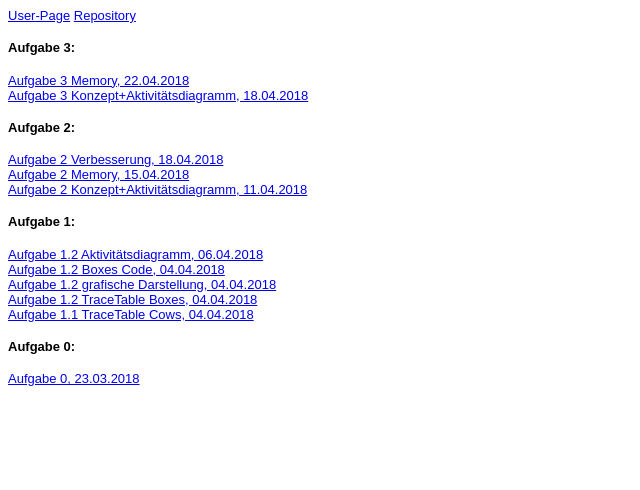
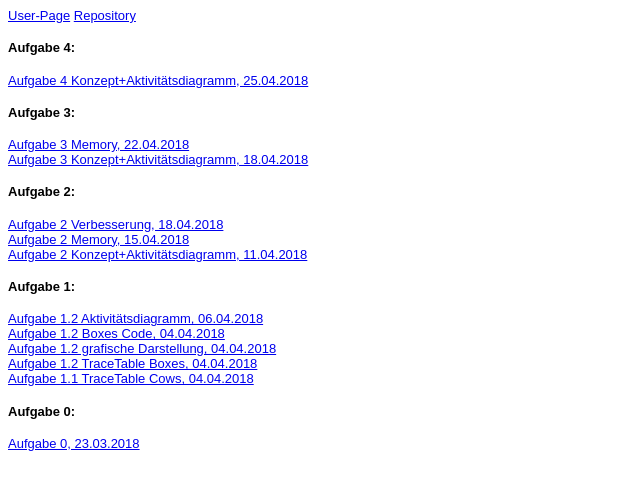
Before and after one commit to kempfsas/kempfsas.github.io, a plain HTML site: page Steckbrief/steckbrief.htm in a window 1280 px wide. Shown: the whole page, without its empty margins (0-640 px from the left). Drawn offline with Linux system fonts and the light colour scheme.

Commit message:
Steckbrief und Index aktualisiert

```diff
--- a/Steckbrief/steckbrief.htm
+++ b/Steckbrief/steckbrief.htm
@@ -15,6 +15,8 @@ body {
 	<a href="https://kempfsas.github.io" target="_blank">User-Page</a>
 	<a href="https://github.com/kempfsas" target="_blank">Repository</a><br>
 
+	<h4>Aufgabe 4:</h4>
+	<a href="https://kempfsas.github.io/EIA2/Aufgabe4/KonzeptAufgabe4.pdf" target="_blank">Aufgabe 4 Konzept+Aktivitätsdiagramm, 25.04.2018</a><br>
 	<h4>Aufgabe 3:</h4>
 	<a href="https://kempfsas.github.io/EIA2/Aufgabe3/Aufgabe3.html" target="_blank">Aufgabe 3 Memory, 22.04.2018</a><br>
 	<a href="https://kempfsas.github.io/EIA2/Aufgabe3/Aufgabe3.JPG" target="_blank">Aufgabe 3 Konzept+Aktivitätsdiagramm, 18.04.2018</a>
```
Also changed, not shown: index.html (+1 -0 lines).
